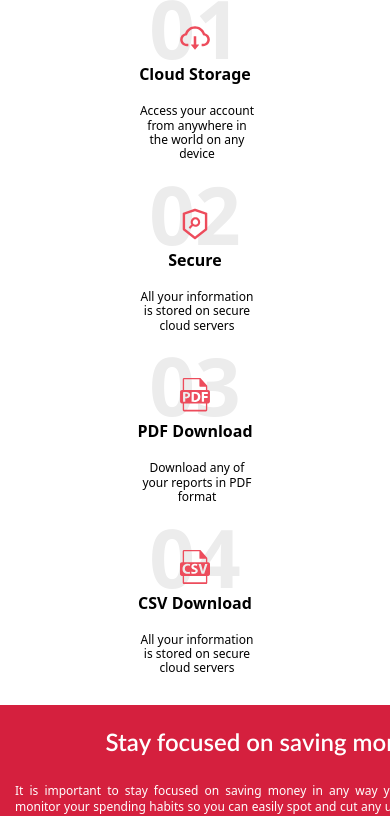
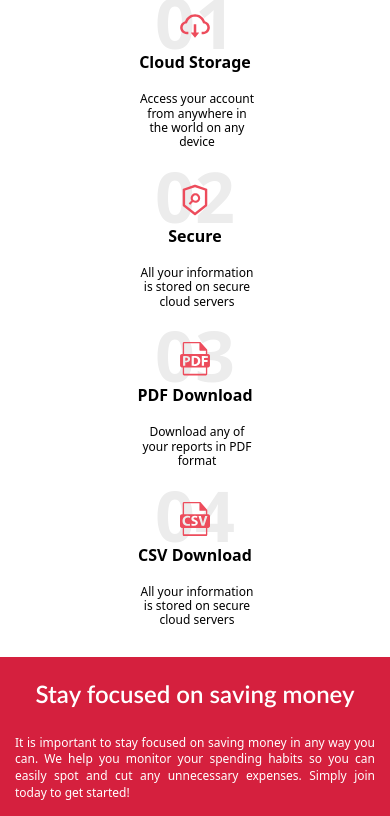
Before and after one commit to vadimness/Cloud-budget, a plain HTML site: page index.html in a window 390 px wide. Shown: the part 2216-3032 px from the top of the page. Drawn offline with nearby package versions, Linux system fonts and the light colour scheme; a web font is replaced by a local one.

Commit message:
end media query

```diff
--- a/css/style.css
+++ b/css/style.css
@@ -1028,9 +1028,9 @@ width: 100%;
 font-size: 22px;
 }
 .img {
-  width: 100%;}
+  width: 100%;
+}
 /* Application */
-
 .app-text-title {
 font-size: 24px;
 }
@@ -1042,7 +1042,7 @@ padding-top: 25px;
 }
 /* Technology */
 .numbers {
-  font-size: 80px;
+width: 100%;
 }
 .technology-title {
 font-size: 16px;
@@ -1063,6 +1063,12 @@ justify-content: center;
 width: 100%;
 }
 /* Form */
+.wrap-text {
+width: 100%;
+}
+.form{
+  width: 100%;
+}
 .short-field {
   width: 100%;
 }
```
